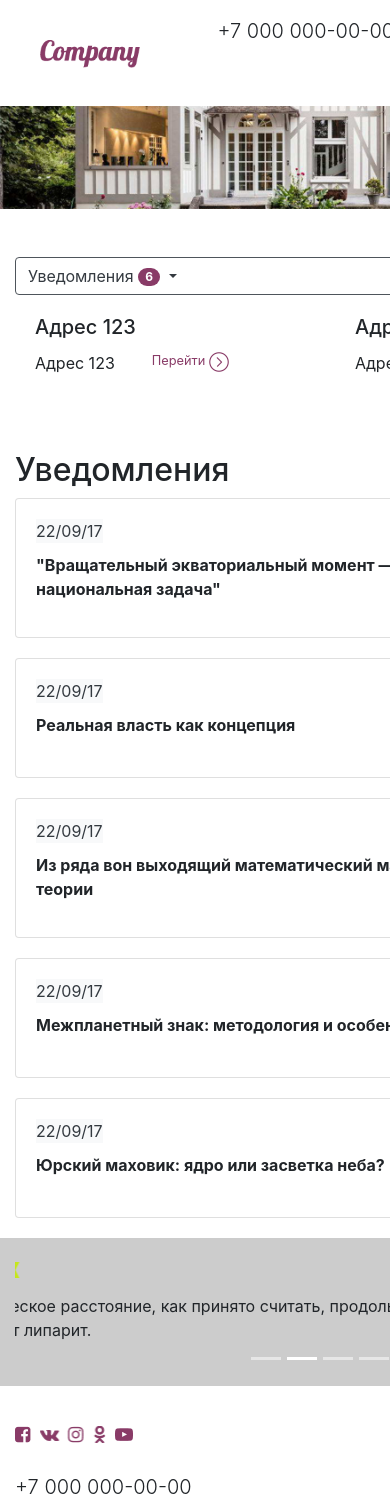
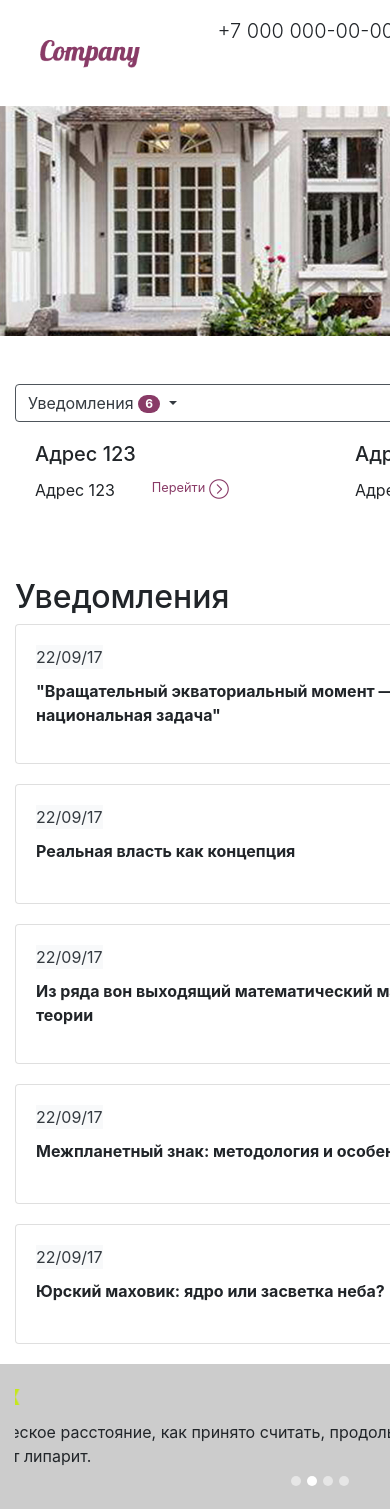
Before and after one commit to centaurea1/company-bootstrap, a plain HTML site: page index.html in a window 390 px wide. Shown: the top 1509 px of the page. Drawn offline with nearby package versions, Linux system fonts and the light colour scheme; a web font is replaced by a local one.

Commit message:
Fix image, header and carousel

```diff
--- a/css/style.css
+++ b/css/style.css
@@ -26,6 +26,18 @@ body {
 .header .dropdown-toggle {
     border-radius: 30px;
     border: 1px solid #cccccc;
+}
+
+.header .nav-link,
+.header .lead {
+    white-space: nowrap;
+}
+
+.header .img {
+    width: 100%;
+    height: 230px;
+    background: url('../image/banner.jpg') no-repeat;
+    background-position: top center;
 }
 
 .main .object .name,
@@ -126,6 +138,11 @@ body {
     background-position: 100% 0;
 }
 
+.news-small-size .carousel li {
+    width: 10px;
+    height: 10px;
+}
+
 .footer {
     clear: both;
     padding-top: 40px;
--- a/index.html
+++ b/index.html
@@ -9,7 +9,7 @@
 
     <link rel="stylesheet" href="https://cdnjs.cloudflare.com/ajax/libs/open-iconic/1.1.1/font/css/open-iconic.min.css">
     <link rel="stylesheet" href="css/style.css">
-    <title>Hello, world!</title>
+    <title>Company-bootstrap</title>
 </head>
 
 <body>
@@ -79,13 +79,13 @@
                         </li>
                     </ul>
                 </div>
-                <div class="d-none d-sm-none d-md-none d-lg-flex d-xl-flex flex-nowrap">
+                <div class="d-none d-sm-none d-md-none d-lg-flex d-xl-flex">
                     <p class="lead mr-4 d-inline-block mt-3">+7 000 000-00-00</p>
                     <h1 class="text-hide d-inline-block mt-2" style="background-image: url('image/icon-phone.png'); background-repeat: no-repeat; width: 60px; height: 60px;">Bootstrap</h1>
                 </div>
             </nav>
-            <img src="image/banner.jpg" class="img-fluid position-relative" alt="Responsive image">
-            <div class="position-absolute d-none d-xs-none d-sm-none d-md-none d-lg-block d-xl-block pt-lg-3 pt-xl-0">
+            <div class="img position-relative"></div>
+            <div class="position-absolute d-none d-xs-none d-sm-none d-md-none d-lg-block d-xl-block">
                 <p class="subname bg-white text-dark w-50 text-center my-0">Адрес 123</p>
                 <h1 class="name bg-white text-dark text-center my-0">Объект №51</h1>
             </div>
@@ -312,10 +312,10 @@
     <section class="news-small-size container-fluid d-flex justify-content-center d-block d-xs-block d-sm-block d-md-none d-lg-none d-xl-none">
         <div id="carouselExampleIndicators" class="carousel slide" data-ride="carousel">
             <ol class="carousel-indicators">
-                <li data-target="#carouselExampleIndicators" data-slide-to="0" class="active"></li>
-                <li data-target="#carouselExampleIndicators" data-slide-to="1"></li>
-                <li data-target="#carouselExampleIndicators" data-slide-to="2"></li>
-                <li data-target="#carouselExampleIndicators" data-slide-to="3"></li>
+                <li data-target="#carouselExampleIndicators" data-slide-to="0" class="active rounded-circle"></li>
+                <li data-target="#carouselExampleIndicators" data-slide-to="1" class="rounded-circle"></li>
+                <li data-target="#carouselExampleIndicators" data-slide-to="2" class="rounded-circle"></li>
+                <li data-target="#carouselExampleIndicators" data-slide-to="3" class="rounded-circle"></li>
             </ol>
             <div class="carousel-inner pb-4">
                 <div class="carousel-item active">
```
